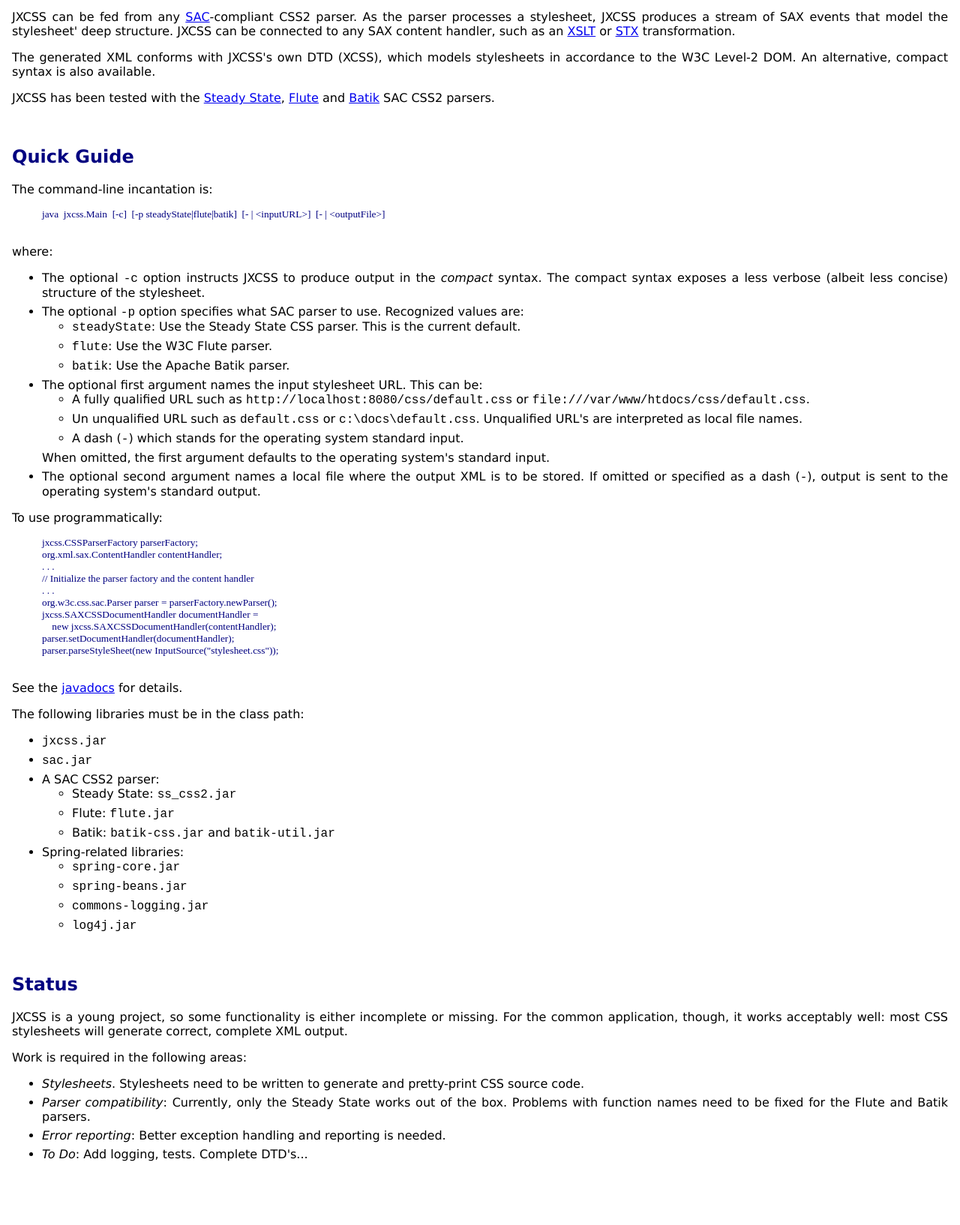
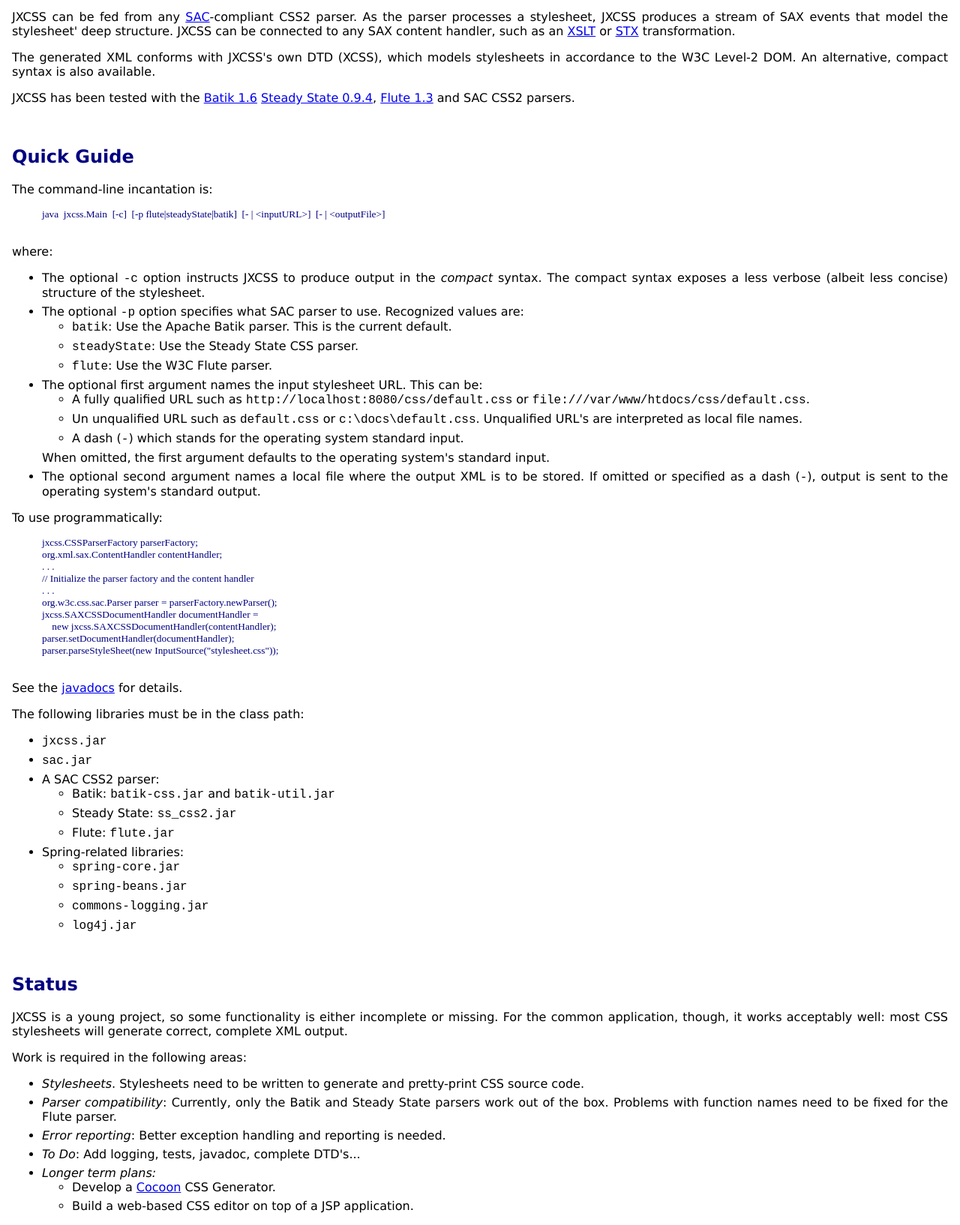
Before and after one commit to xrrocha/jxcss, a plain HTML site: page www/index.html in a window 1280 px wide. Shown: the part 191-1825 px from the top of the page at 75% size. Before the commit the page ends 1756 px from the top, so only its background shows below. Drawn offline with Linux system fonts and the light colour scheme.

Commit message:
Updated to Batik 1.6. Batik now works and is the default CSS parser

```diff
--- a/src/java/jxcss/css-parser-factory.xml
+++ b/src/java/jxcss/css-parser-factory.xml
@@ -6,7 +6,7 @@
   -->
 <beans>
 	<bean id="cssParserFactory" class="jxcss.BeanFactoryCSSParserFactory">
-		<property name="preferredParserName"><value>steadyState</value></property>
+		<property name="preferredParserName"><value>batik</value></property>
 	</bean>
 
 	<bean id="steadyState" singleton="false" class="com.steadystate.css.parser.SACParser"/>
--- a/www/index.html
+++ b/www/index.html
@@ -39,9 +39,9 @@
 
         <p>
             JXCSS has been tested with the
-            <a href="http://cssparser.sourceforge.net/">Steady State</a>,
-            <a href="http://www.w3.org/Style/CSS/SAC/">Flute</a> and
-            <a href="http://xml.apache.org/batik/">Batik</a>
+            <a href="http://xml.apache.org/batik/">Batik 1.6</a>
+            <a href="http://cssparser.sourceforge.net/">Steady State 0.9.4</a>,
+            <a href="http://www.w3.org/Style/CSS/SAC/">Flute 1.3</a> and
             SAC CSS2 parsers.
         </p>
 
@@ -51,7 +51,7 @@
             The command-line incantation is:
         </p>
         <pre class="code">
-            java  jxcss.Main  [-c]  [-p steadyState|flute|batik]  [- | &lt;inputURL&gt;]  [- | &lt;outputFile&gt;]
+            java  jxcss.Main  [-c]  [-p flute|steadyState|batik]  [- | &lt;inputURL&gt;]  [- | &lt;outputFile&gt;]
         </pre>
         <p>
             where:
@@ -67,14 +67,14 @@
                 Recognized values are:
                 <ul>
                     <li>
-                        <code>steadyState</code>: Use the Steady State CSS parser. This is the
+                        <code>batik</code>: Use the Apache Batik parser. This is the
                         current default.
                     </li>
                     <li>
-                        <code>flute</code>: Use the W3C Flute parser.
+                        <code>steadyState</code>: Use the Steady State CSS parser.
                     </li>
                     <li>
-                        <code>batik</code>: Use the Apache Batik parser.
+                        <code>flute</code>: Use the W3C Flute parser.
                     </li>
                 </ul>
             </li>
@@ -140,17 +140,17 @@
                 A SAC CSS2 parser:
                 <ul>
                     <li>
+                        Batik:
+                        <code>batik-css.jar</code> and
+                        <code>batik-util.jar</code>
+                    </li>
+                    <li>
                         Steady State:
                         <code>ss_css2.jar</code>
                     </li>
                     <li>
                         Flute:
                         <code>flute.jar</code>
-                    </li>
-                    <li>
-                        Batik:
-                        <code>batik-css.jar</code> and
-                        <code>batik-util.jar</code>
                     </li>
                 </ul>
             </li>
@@ -181,14 +181,26 @@
                 CSS source code.
             </li>
             <li>
-                <i>Parser compatibility</i>: Currently, only the Steady State works out of the
-                box. Problems with function names need to be fixed for the Flute and Batik parsers.
+                <i>Parser compatibility</i>: Currently, only the Batik and Steady State parsers
+                   work out of the box. Problems with function names need to be fixed for the
+                   Flute parser.
             </li>
             <li>
                 <i>Error reporting</i>: Better exception handling and reporting is needed.
             </li>
             <li>
-                <i>To Do</i>: Add logging, tests. Complete DTD's...
+                <i>To Do</i>: Add logging, tests, javadoc, complete DTD's...
+            </li>
+            <li>
+            	<i>Longer term plans:</i>
+            	<ul>
+            		<li>
+            			Develop a <a href="http://cocoon.apache.org">Cocoon</a> CSS Generator.
+            		</li>
+            		<li>
+            			Build a web-based CSS editor on top of a JSP application.
+            		</li>
+            	</ul>
             </li>
         </ul>
     </body>
```
Also changed, not shown: 1 other file.
